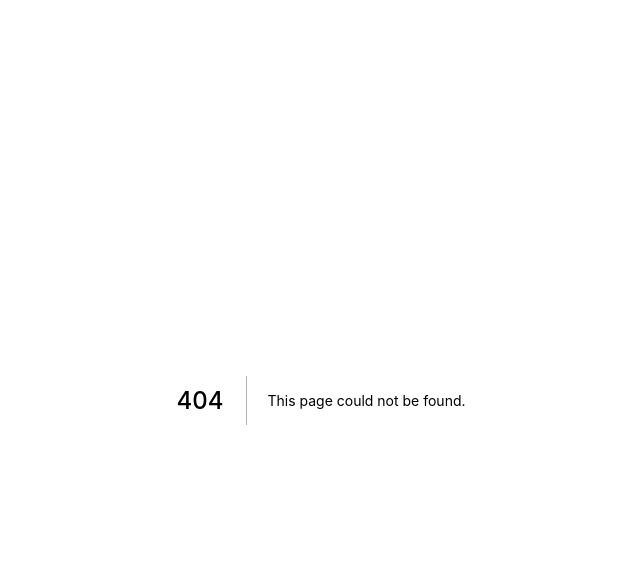
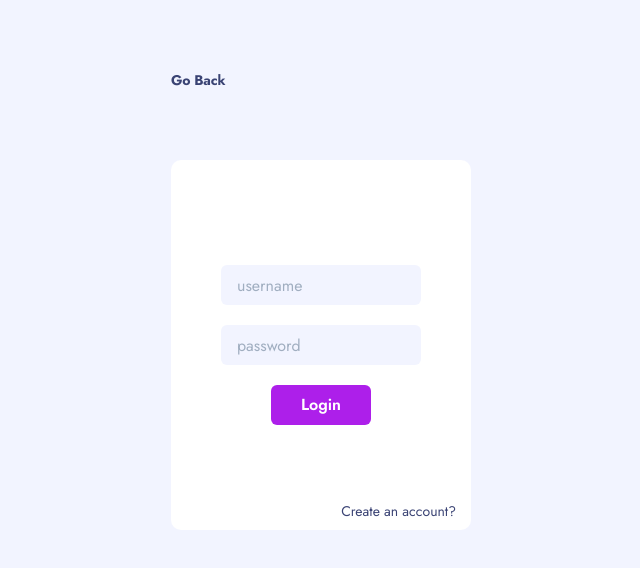
Before and after one commit to andreasrobert/feed-client, a Next.js app: page /login in a window 1280 px wide. Before the commit this address had no page. Shown: the top 568 px of the page, without its empty margins (319-959 px from the left). Built offline with nearby package versions, Linux system fonts and the light colour scheme.

Commit message:
form done

```diff
--- a/components/topBar.tsx
+++ b/components/topBar.tsx
@@ -2,7 +2,6 @@ import { Flex, Heading, Text } from "@chakra-ui/react";
 
 
 export default function TopBar(){
-
 
     return(
         <>
@@ -10,10 +9,10 @@ export default function TopBar(){
             <Flex alignItems="center">
                 <Heading size="H3" color="white" mr="40px">6 Suggestions</Heading>
                     <Text color="white" mr="6px" mb="-4px">Sort by :</Text>
-                    <Heading size="H4" mb="-5.5px">Most Upvotes</Heading>
+                    <Heading size="H4" color="white" mb="-5.5px">Most Upvotes</Heading>
             </Flex>
             <Flex w="158px" h="100%" bg="#AD1FEA" borderRadius="9px" justifyContent="center" alignItems="center">
-                <Heading size="H4">+ Add Feedback</Heading>
+                <Heading size="H4" color="white">+ Add Feedback</Heading>
             </Flex>
         </Flex>
 
--- /dev/null
+++ b/pages/login.tsx
@@ -0,0 +1,173 @@
+import { Flex, Heading, Text, Input, Button, FormControl} from "@chakra-ui/react";
+import Link from "next/link";
+import type { NextPage } from "next";
+import Head from "next/head";
+import styles from "../styles/Home.module.css";
+import LeftBar from "../components/leftBar";
+import PostBar from "../components/postBar";
+import TopBar from "../components/topBar";
+import { useEffect, useState } from "react";
+import { Post } from "./types";
+
+const Home: NextPage = () => {
+  const [login, setLogin] = useState(true);
+  const [pass1, setPass1] = useState("")
+  const [pass2, setPass2] = useState("")
+  const [reg, setReg] = useState(false)
+
+  const handleChange = ()=>{
+      setLogin(prev => !prev)
+  }
+
+  useEffect(()=>{
+      if(pass1 === pass2){
+          setReg(true)
+      }else{
+          setReg(false)
+      }
+
+  },[pass1,pass2,reg])
+
+  return (
+    <>
+      <Flex
+        pos="absolute"
+        minW="100%"
+        minH="100%"
+        bg="#F2F4FF"
+        justifyContent="center"
+      >
+        <Flex flexDir="column">
+            <Flex h="20vh" alignItems="center">
+            <Link href="/" passHref>
+            <Heading cursor="pointer" size="H4">Go Back</Heading>
+            </Link>
+            </Flex>
+            <form action="http://localhost:4000/login" method="post">
+
+          <Flex
+            d={login ? "flex" : "none"}
+            bg="white"
+            justifyContent="center"
+            alignItems="center"
+            w="300px"
+            h="370px"
+            borderRadius="10px"
+            flexDir="column"
+            pos="relative"
+          >
+            <Input
+              w="200px"
+              focusBorderColor="none"
+              bg="#F2F4FF"
+              border="none"
+              placeholder="username"
+              name="username"
+              required
+            />
+            <Input
+              w="200px"
+              focusBorderColor="none"
+              bg="#F2F4FF"
+              border="none"
+              placeholder="password"
+              my="20px"
+              name="password"
+              type="password"
+              required
+            />
+            <Button
+              _hover={{ bg: "#C75AF6" }}
+              _active={{
+                bg: "#C75AF6",
+                border: "none",
+              }}
+              _focus={{
+                boxShadow:
+                  "none",
+              }}
+              color="white"
+              bg="#AD1FEA"
+              w="100px"
+              type="submit"
+            >
+              Login
+            </Button>
+            <Text cursor="pointer" pos="absolute" right="15px" bottom="8px" onClick={handleChange}>Create an account?</Text>
+          </Flex>
+          </form>
+          <form action="http://localhost:4000/register" method="post">
+          <Flex
+            d={login ? "none" : "flex"}
+            bg="white"
+            justifyContent="center"
+            alignItems="center"
+            w="300px"
+            h="370px"
+            borderRadius="10px"
+            flexDir="column"
+            pos="relative"
+          >
+            <Input
+              w="200px"
+              focusBorderColor="none"
+              bg="#F2F4FF"
+              border="none"
+              placeholder="username"
+              name="username"
+              required
+            />
+            <Input
+              w="200px"
+              focusBorderColor="none"
+              bg="#F2F4FF"
+              border="none"
+              placeholder="password"
+              type="password"
+              name="password"
+              my="20px"
+              required
+              value={pass1}
+              onChange={(e)=>setPass1(e.target.value)}
+            />
+            <Input
+              w="200px"
+              focusBorderColor="none"
+              bg="#F2F4FF"
+              border="none"
+              placeholder="confirm password"
+              type="password"
+              required
+              value={pass2}
+              onChange={(e)=>setPass2(e.target.value)}
+            />
+            <Button
+              _hover={{ bg: "#C75AF6" }}
+              _active={{
+                bg: "#C75AF6",
+                border: "none",
+              }}
+              _focus={{
+                boxShadow:
+                  "none",
+              }}
+              color="white"
+              bg="#AD1FEA"
+              mt="20px"
+              w="100px"
+              type="submit"
+              isDisabled={!reg}
+            >
+              Register
+            </Button>
+            <Text cursor="pointer" pos="absolute" right="15px" bottom="8px" onClick={handleChange}>Already have an account?</Text>
+
+          </Flex>
+          </form>
+        </Flex>
+      </Flex>
+    </>
+  );
+};
+
+export default Home;
--- /dev/null
+++ b/pages/types.ts
@@ -0,0 +1,3 @@
+export type Post = {
+    id: string;
+}
--- a/styles/theme.tsx
+++ b/styles/theme.tsx
@@ -47,7 +47,6 @@ export const theme = extendTheme({
           fontSize: "14px",
           lineHeight: "20px",
           letterSpacing: {base:"-0.2px"},
-          color:"white"
         },
         // };
         // defaultProps: {
```
Also changed, not shown: components/postBar.tsx (+82 -9 lines), pages/index.tsx (+27 -4 lines).
